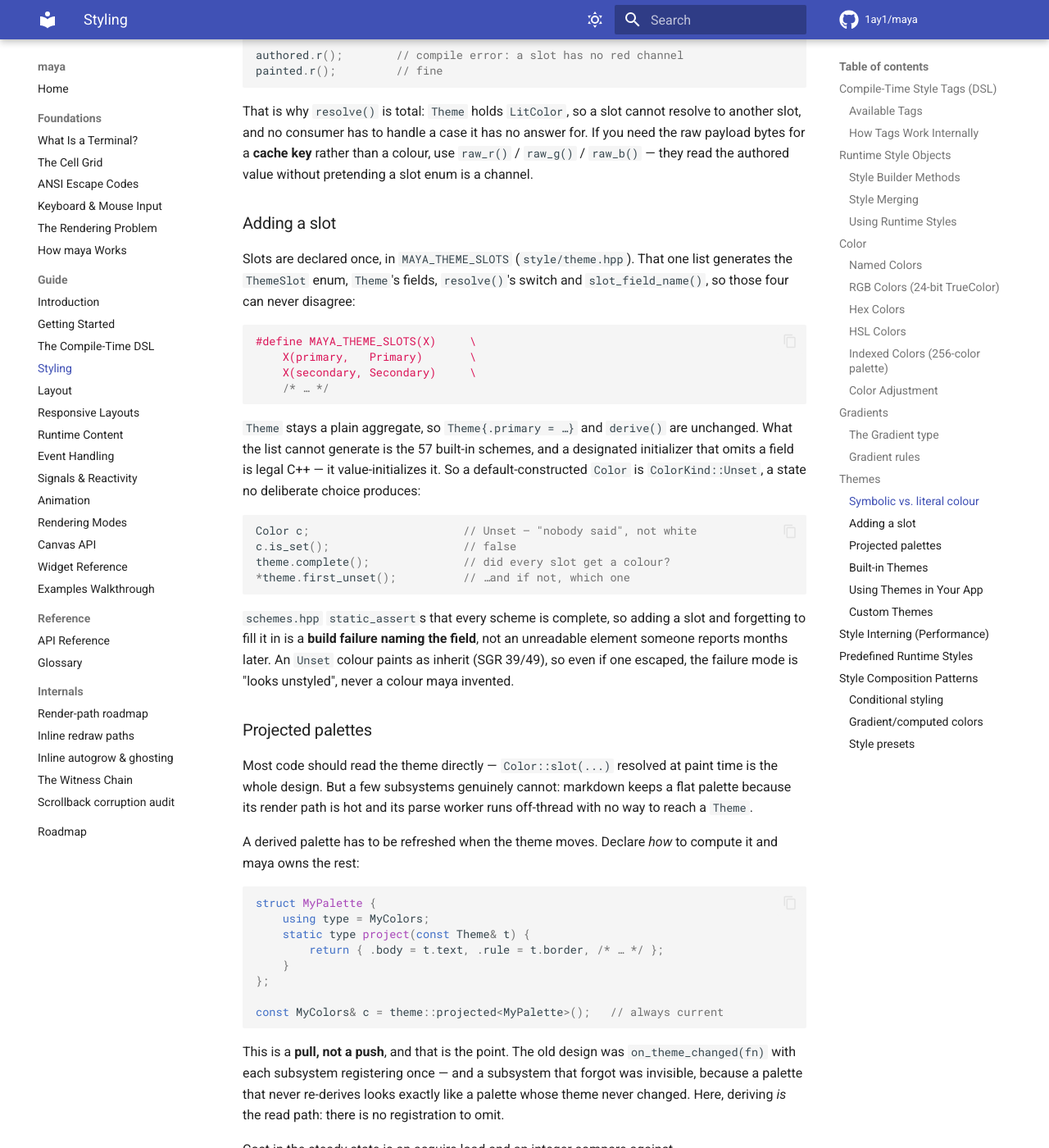
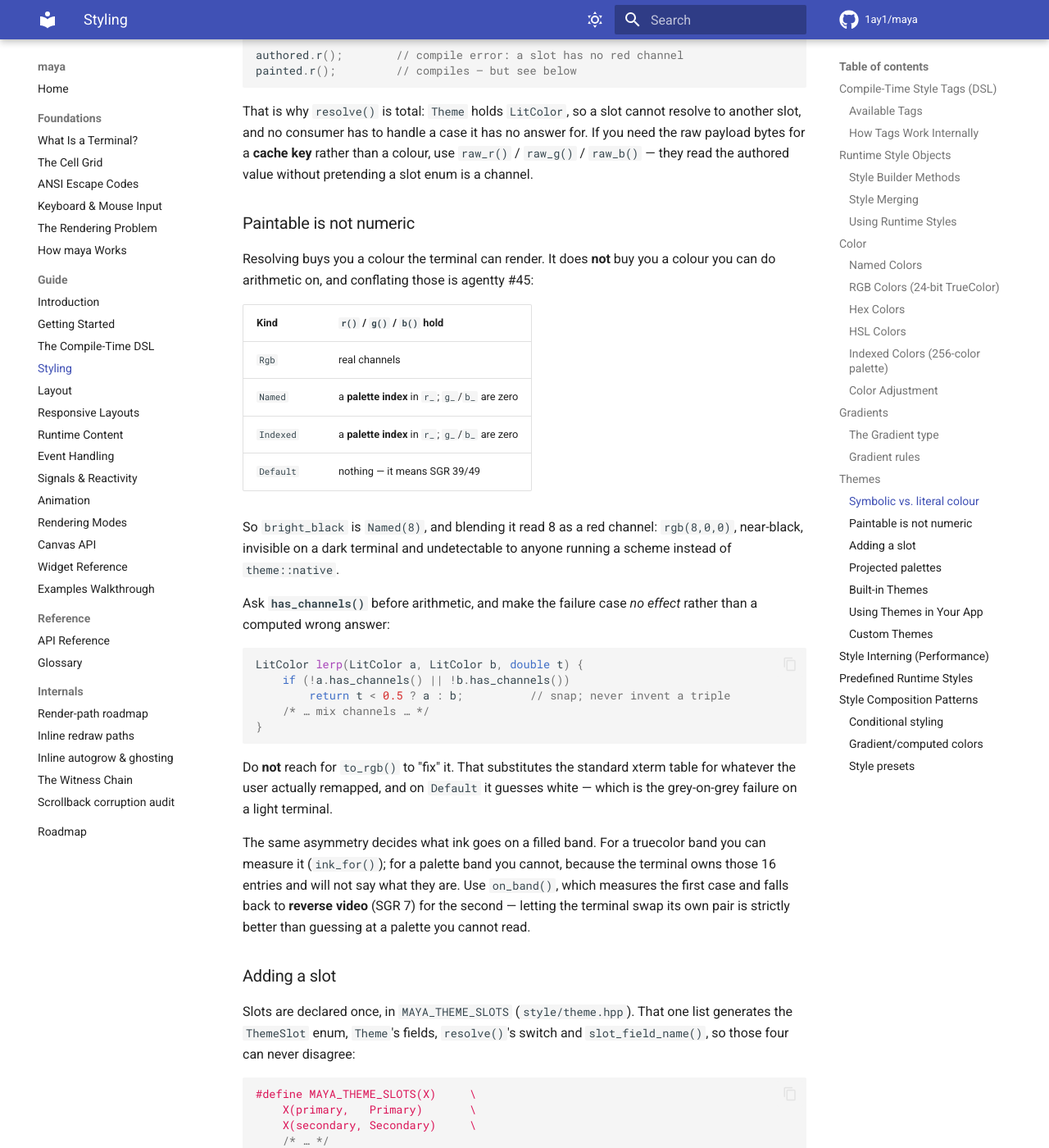
Before and after one commit to 1ay1/maya, an MkDocs documentation site: the page built from docs/03-styling.md, in a window 1280 px wide and 1400 px high, scrolled down 6041 px. Shown: the whole window at 82% size. Built offline with MkDocs 1.6.1 and Material for MkDocs 9.7.7, drawn with Linux system fonts in a browser that asks for light colours; comment, search, counter and statistics services are not loaded; some of the changed text lies outside the part shown.

Commit message:
docs: paintable is not numeric
03-styling.md said `painted.r()  // fine` right under the type-split
section. that's the exact false belief behind agentty #45 - resolving
gets you a colour the terminal can render, not one you can do arithmetic
on. only Rgb has channels; Named/Indexed keep a palette INDEX in the red
byte, Default has nothing.

new section covers it: the kind table, has_channels(), why to_rgb() is
the wrong repair (substitutes the standard xterm table for the user's
remap, guesses white on Default), and on_band() for filled elements.

also the scheme count was 57, it's 615.

````diff
--- a/docs/03-styling.md
+++ b/docs/03-styling.md
@@ -265,7 +265,7 @@ Color    authored = Color::slot(ThemeSlot::Accent);  // what the widget wrote
 LitColor painted  = theme::live().resolve(authored); // what the terminal gets
 
 authored.r();        // compile error: a slot has no red channel
-painted.r();         // fine
+painted.r();         // compiles — but see below
 ```
 
 That is why `resolve()` is total: `Theme` holds `LitColor`, so a slot cannot
@@ -273,6 +273,44 @@ resolve to another slot, and no consumer has to handle a case it has no
 answer for. If you need the raw payload bytes for a **cache key** rather than
 a colour, use `raw_r()` / `raw_g()` / `raw_b()` — they read the authored value
 without pretending a slot enum is a channel.
+
+### Paintable is not numeric
+
+Resolving buys you a colour the terminal can render. It does **not** buy you
+a colour you can do arithmetic on, and conflating those is agentty #45:
+
+| Kind | `r()` / `g()` / `b()` hold |
+|------|---------------------------|
+| `Rgb` | real channels |
+| `Named` | a **palette index** in `r_`; `g_`/`b_` are zero |
+| `Indexed` | a **palette index** in `r_`; `g_`/`b_` are zero |
+| `Default` | nothing — it means SGR 39/49 |
+
+So `bright_black` is `Named(8)`, and blending it read 8 as a red channel:
+`rgb(8,0,0)`, near-black, invisible on a dark terminal and undetectable to
+anyone running a scheme instead of `theme::native`.
+
+Ask **`has_channels()`** before arithmetic, and make the failure case *no
+effect* rather than a computed wrong answer:
+
+```cpp
+LitColor lerp(LitColor a, LitColor b, double t) {
+    if (!a.has_channels() || !b.has_channels())
+        return t < 0.5 ? a : b;          // snap; never invent a triple
+    /* … mix channels … */
+}
+```
+
+Do **not** reach for `to_rgb()` to "fix" it. That substitutes the standard
+xterm table for whatever the user actually remapped, and on `Default` it
+guesses white — which is the grey-on-grey failure on a light terminal.
+
+The same asymmetry decides what ink goes on a filled band. For a truecolor
+band you can measure it (`ink_for()`); for a palette band you cannot, because
+the terminal owns those 16 entries and will not say what they are. Use
+`on_band()`, which measures the first case and falls back to **reverse video**
+(SGR 7) for the second — letting the terminal swap its own pair is strictly
+better than guessing at a palette you cannot read.
 
 ### Adding a slot
 
@@ -288,7 +326,7 @@ and `slot_field_name()`, so those four can never disagree:
 ```
 
 `Theme` stays a plain aggregate, so `Theme{.primary = …}` and `derive()` are
-unchanged. What the list cannot generate is the 57 built-in schemes, and a
+unchanged. What the list cannot generate is the 615 built-in schemes, and a
 designated initializer that omits a field is legal C++ — it value-initializes
 it. So a default-constructed `Color` is `ColorKind::Unset`, a state no
 deliberate choice produces:
````
